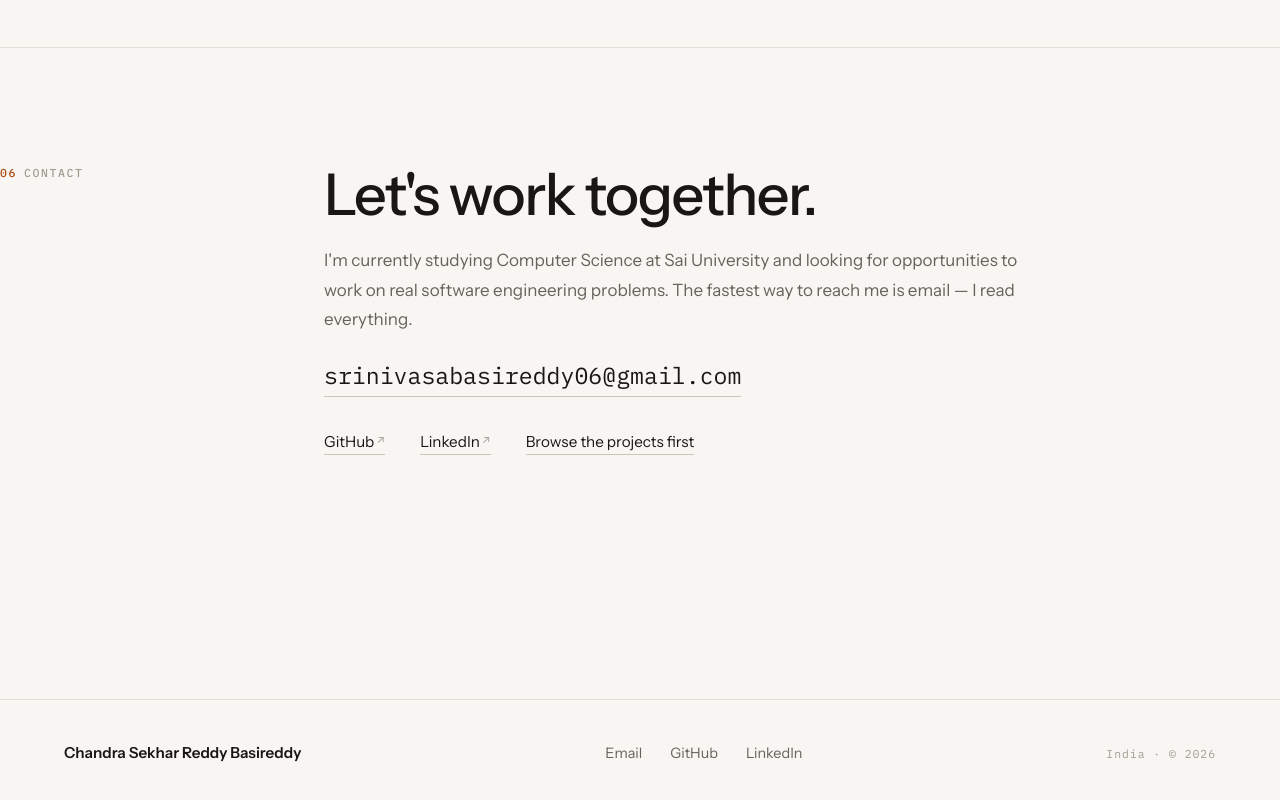
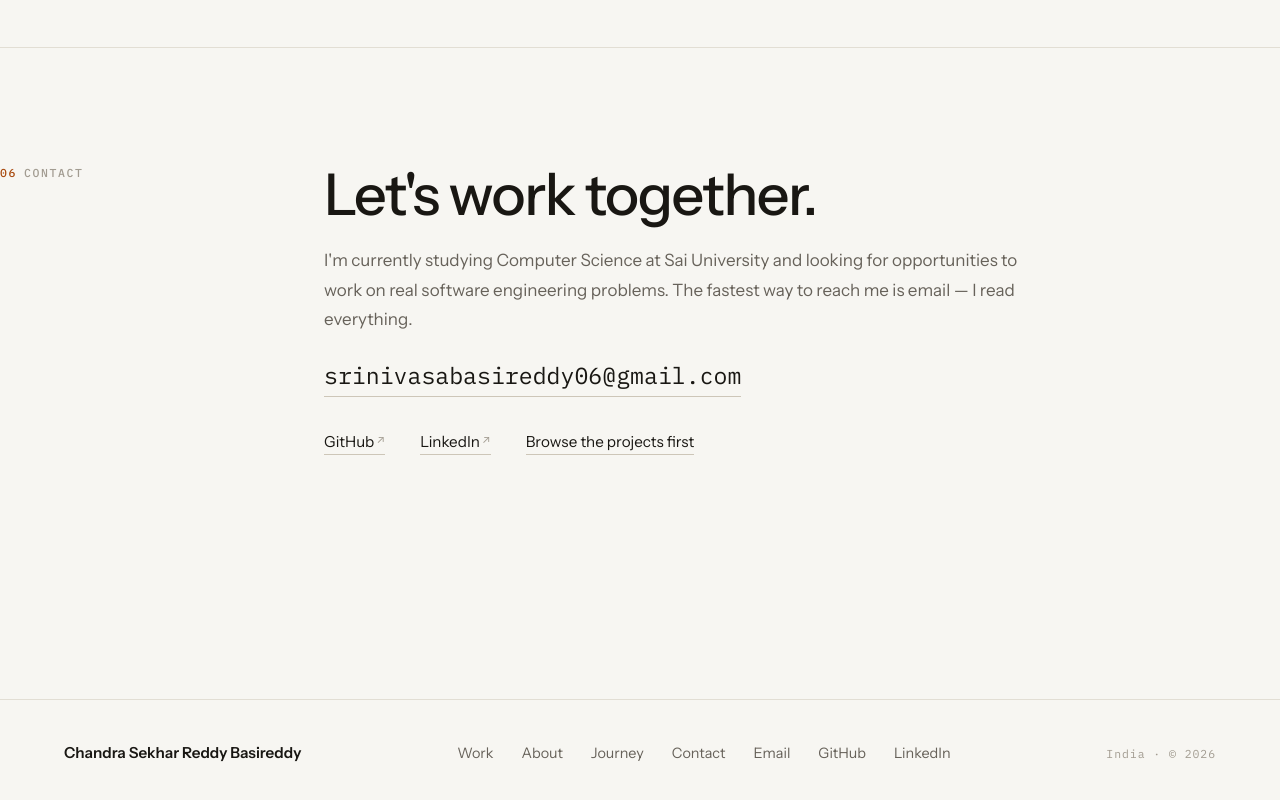
Before and after one commit to chandrasekharreddy-basireddy/portfolio-v3, a Next.js app: page /portfolio-v3/ in a window 1280 px wide. Shown: the part 5879-6679 px from the top of the page. Built offline with nearby package versions, Linux system fonts and the light colour scheme.

Commit message:
refine: footer gains section navigation links

```diff
--- a/components/Footer.tsx
+++ b/components/Footer.tsx
@@ -1,5 +1,13 @@
+import Link from "next/link";
 import { site } from "@/content/site";
 import styles from "./Footer.module.css";
+
+const sectionLinks = [
+  { href: "/#work", label: "Work" },
+  { href: "/#about", label: "About" },
+  { href: "/#journey", label: "Journey" },
+  { href: "/#contact", label: "Contact" },
+] as const;
 
 export function Footer() {
   return (
@@ -8,6 +16,11 @@ export function Footer() {
         <p className={styles.name}>{site.name}</p>
 
         <nav className={styles.links} aria-label="Footer">
+          {sectionLinks.map((link) => (
+            <Link key={link.href} href={link.href} className={styles.sectionLink}>
+              {link.label}
+            </Link>
+          ))}
           <a href={`mailto:${site.email}`}>Email</a>
           <a href={site.github} target="_blank" rel="noopener noreferrer">
             GitHub
```
